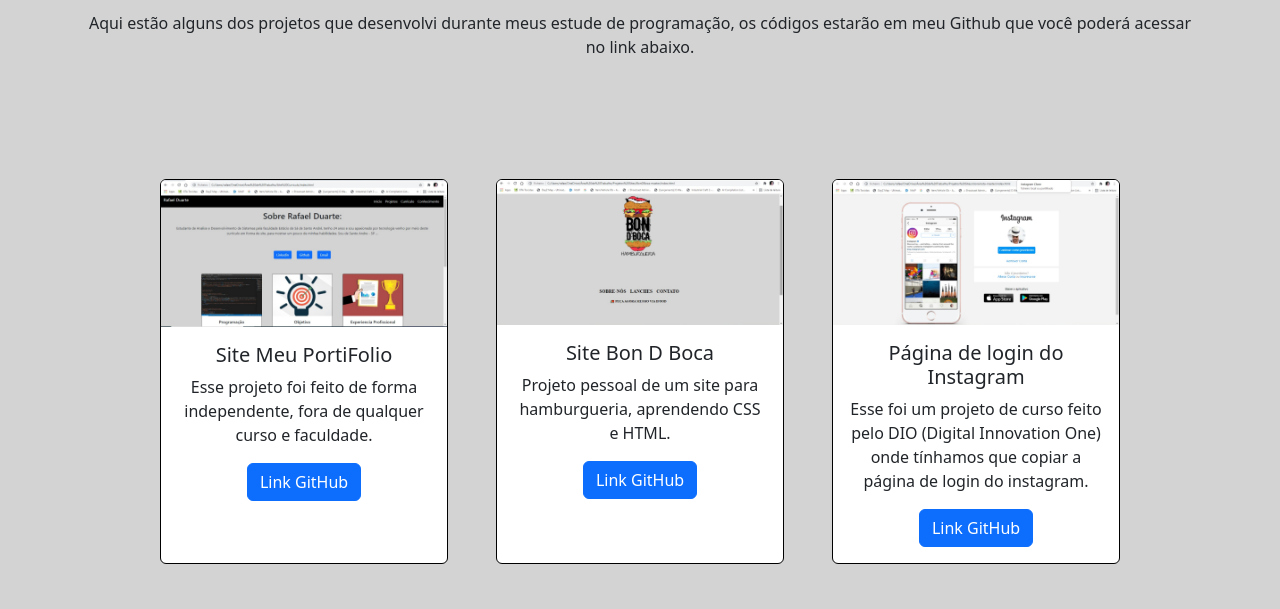
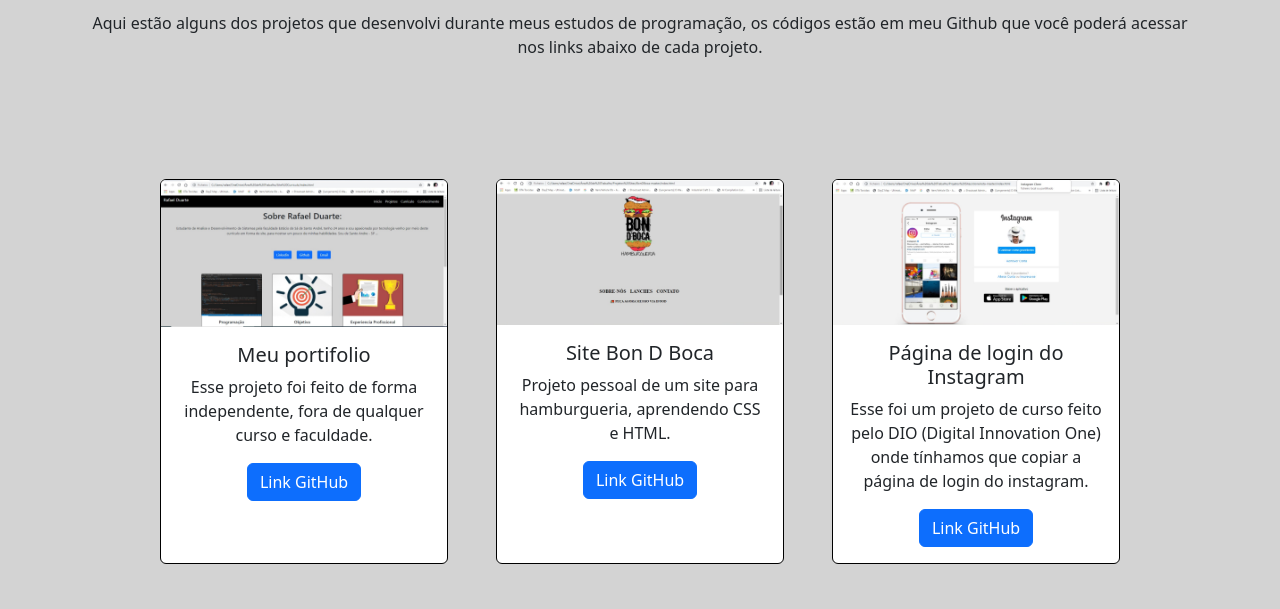
Before and after one commit to RafaelDuarte23/RafaelDuarte23.github.io, a plain HTML site: page projetos.html in a window 1280 px wide. Shown: the part 125-734 px from the top of the page. Drawn offline with nearby package versions, Linux system fonts and the light colour scheme.

Commit message:
alterações de escrita

```diff
--- a/projetos.html
+++ b/projetos.html
@@ -13,7 +13,7 @@
 <div id="nvb"></div>
     <div class="meus-projetos m-4 p-5 text-center">
         <h1> Meus Projetos: </h1>
-        <p class="p-2">Aqui estão alguns dos projetos que desenvolvi durante meus estude de programação, os códigos estarão em meu Github que você poderá acessar no link abaixo.
+        <p class="p-2">Aqui estão alguns dos projetos que desenvolvi durante meus estudos de programação, os códigos estão em meu Github que você poderá acessar nos links abaixo de cada projeto.
         </p>
     </div>
 
@@ -23,7 +23,7 @@
             <div class="card card-estilo borda-card p-0 m-4 col-md-4" style="width: 18rem;">
                 <img src="src/imagens/site-curriculo.jpg" class="card-img-top" alt="imagem site curriculo">
                 <div class="card-body">
-                    <h5 class="card-title">Site Meu PortiFolio </h5>
+                    <h5 class="card-title">Meu portifolio </h5>
                     <p class="card-text">Esse projeto foi feito de forma independente, fora de qualquer curso e faculdade.</p>
                     <a target="Blank" href="https://github.com/RafaelDuarte23/RafaelDuarte23.github.io" class="btn btn-primary"> Link GitHub </a>
                 </div>
```
Also changed, not shown: conhecimento.html (+0 -1 lines).
